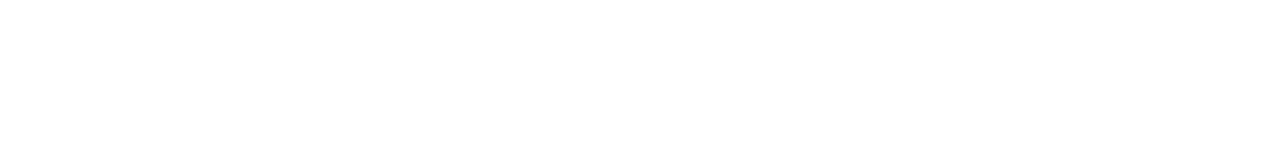
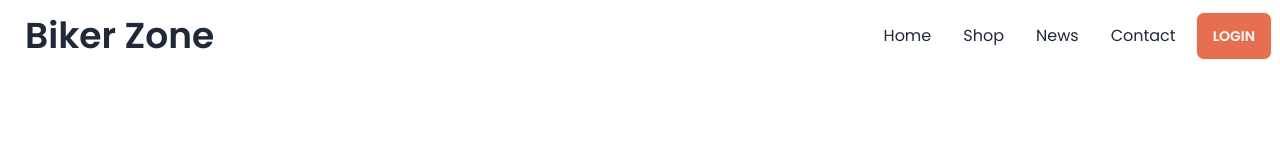
Before and after one commit to ZarinTasminSejuti/Biker-Zone-Site, a plain HTML site: page index.html in a window 1280 px wide. Drawn offline with nearby package versions, Linux system fonts and the light colour scheme.

Commit message:
added navbar section with daisyUI

```diff
--- a/index.html
+++ b/index.html
@@ -9,19 +9,75 @@
     <link href="https://cdn.jsdelivr.net/npm/daisyui@3.3.1/dist/full.css" rel="stylesheet" type="text/css" />
     <script src="https://cdn.tailwindcss.com"></script>
 
+   <!-- poppins font google font -->
+   <link rel="preconnect" href="https://fonts.googleapis.com">
+   <link rel="preconnect" href="https://fonts.gstatic.com" crossorigin>
+   <link href="https://fonts.googleapis.com/css2?family=Poppins:wght@400;500;600;700;800&display=swap" rel="stylesheet">
+
+
+<!-- tailwind custom classes -->
+<script>
+    tailwind.config = {
+      theme: {
+        extend: {
+          colors: {
+            clifford: '#da373d',
+            'bike-primary': '#E76F51',
+          }
+        }
+      }
+    }
+  </script>
+
+
+<!-- custom styles -->
+   <style>
+    .font-poppins{
+        font-family: 'Poppins', sans-serif;
+    }
+   </style>
+
 </head>
 
-<body>
+<body class="font-poppins">
     <!-- header section -->
-    <header>
-
+    <header class="md:container md:mx-auto">
+        <nav>
+            <div class="navbar bg-base-100">
+                <div class="flex-1">
+                  <div class="dropdown">
+                    <label tabindex="0" class="btn btn-ghost lg:hidden">
+                      <svg xmlns="http://www.w3.org/2000/svg" class="h-5 w-5" fill="none" viewBox="0 0 24 24" stroke="currentColor"><path stroke-linecap="round" stroke-linejoin="round" stroke-width="2" d="M4 6h16M4 12h8m-8 6h16" /></svg>
+                    </label>
+                    <ul tabindex="0" class="menu menu-sm text-base dropdown-content mt-3 z-[1] p-2 shadow bg-base-100 rounded-box w-52">
+                      <li><a>Home</a></li>
+                      <li><a>Shop</a></li>
+                      <li><a>News</a></li>
+                      <li><a>Contact</a></li>
+                    </ul>
+                  </div>
+                  <a class="btn btn-ghost normal-case text-4xl">Biker Zone</a>
+                </div>
+                <div class="navbar-center hidden lg:flex">
+                  <ul class="menu text-base menu-horizontal px-1">
+                    <li><a>Home</a></li>
+                      <li><a>Shop</a></li>
+                      <li><a>News</a></li>
+                      <li><a>Contact</a></li>
+                  </ul>
+                </div>
+                <div class="">
+                  <a class="btn bg-bike-primary text-white">Login</a>
+                </div>
+              </div>
+        </nav>
     </header>
 
 
 
 
     <!-- main section -->
-    <main>
+    <main class="md:container md:mx-auto">
 
     </main>
 
```
